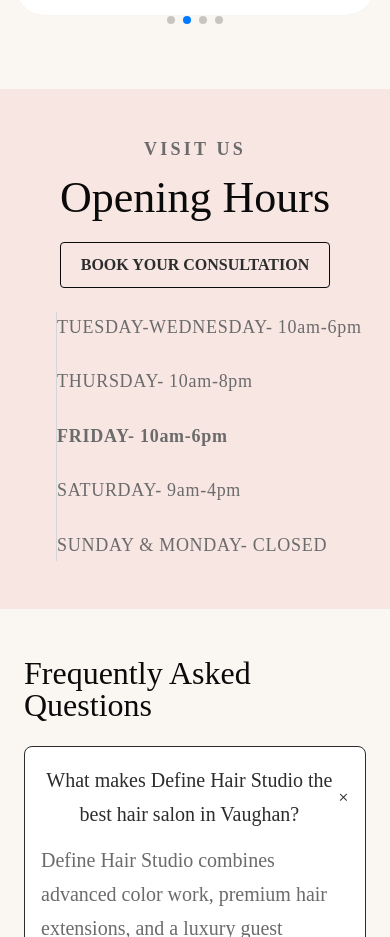
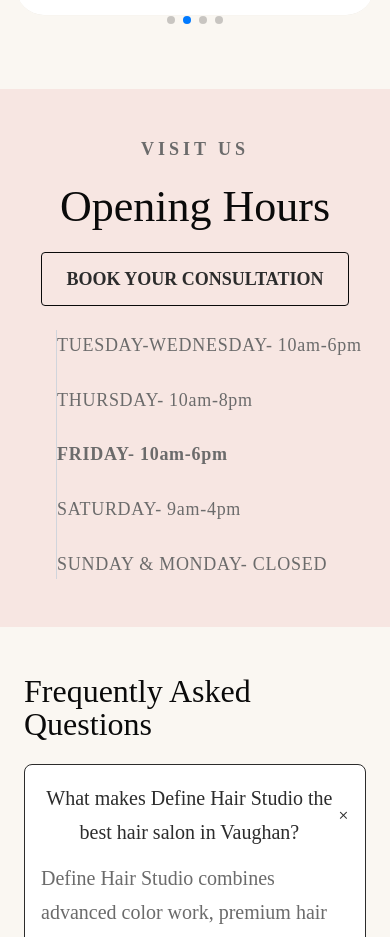
Before and after one commit to teslatoris2/peggy-second, a React (Vite) app: page / in a window 390 px wide. Shown: the part 7438-8375 px from the top of the page. Built offline with nearby package versions, Linux system fonts and the light colour scheme.

Commit message:
style(visit-us): increase typography and vertical spacing

```diff
--- a/src/components/VisitUsSection.jsx
+++ b/src/components/VisitUsSection.jsx
@@ -14,11 +14,11 @@
       <div className="mx-auto max-w-7xl px-6 py-12">
         <div className="grid gap-6 md:grid-cols-2 items-stretch">
           <div className="flex items-center">
-          <div className="w-full text-center md:text-left md:flex md:flex-col md:items-center md:justify-center md:min-h-[420px]">
-            <p className="mb-4 text-xs font-bold uppercase tracking-[0.18em] text-primary sm:tracking-[0.28em]">VISIT US</p>
-            <h2 className="opening-script text-4xl md:text-6xl">Opening Hours</h2>
+          <div className="w-full text-center md:text-left md:flex md:flex-col md:items-center md:justify-center md:min-h-[420px] space-y-6 md:space-y-10">
+            <p className="text-sm md:text-base font-bold uppercase tracking-[0.22em] text-primary">VISIT US</p>
+            <h2 className="opening-script text-5xl md:text-7xl">Opening Hours</h2>
 
-            <Link to="/contact" className="mt-6 inline-flex items-center rounded border border-black px-5 py-2 text-deep-black font-semibold">BOOK YOUR CONSULTATION</Link>
+            <Link to="/contact" className="inline-flex items-center rounded border border-black px-6 py-3 text-lg md:text-xl text-deep-black font-semibold">BOOK YOUR CONSULTATION</Link>
           </div>
         </div>
 
```
